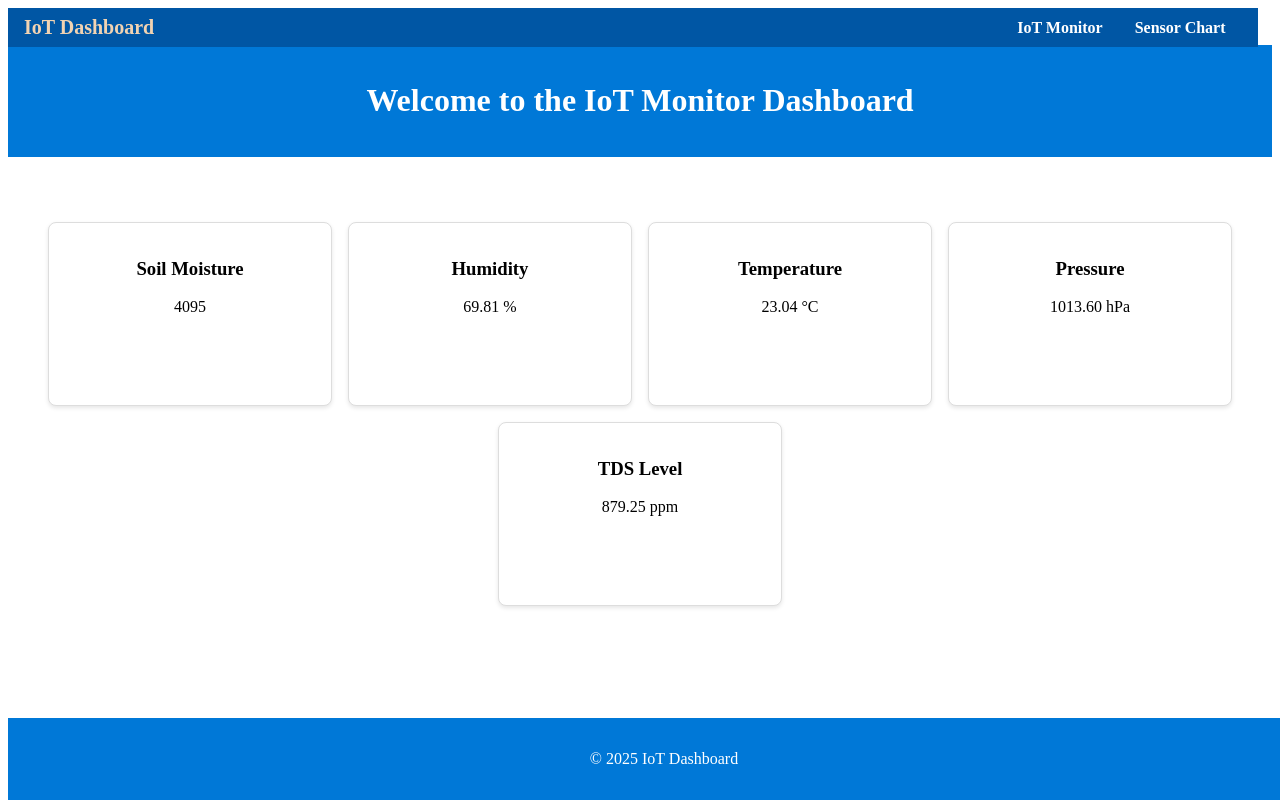
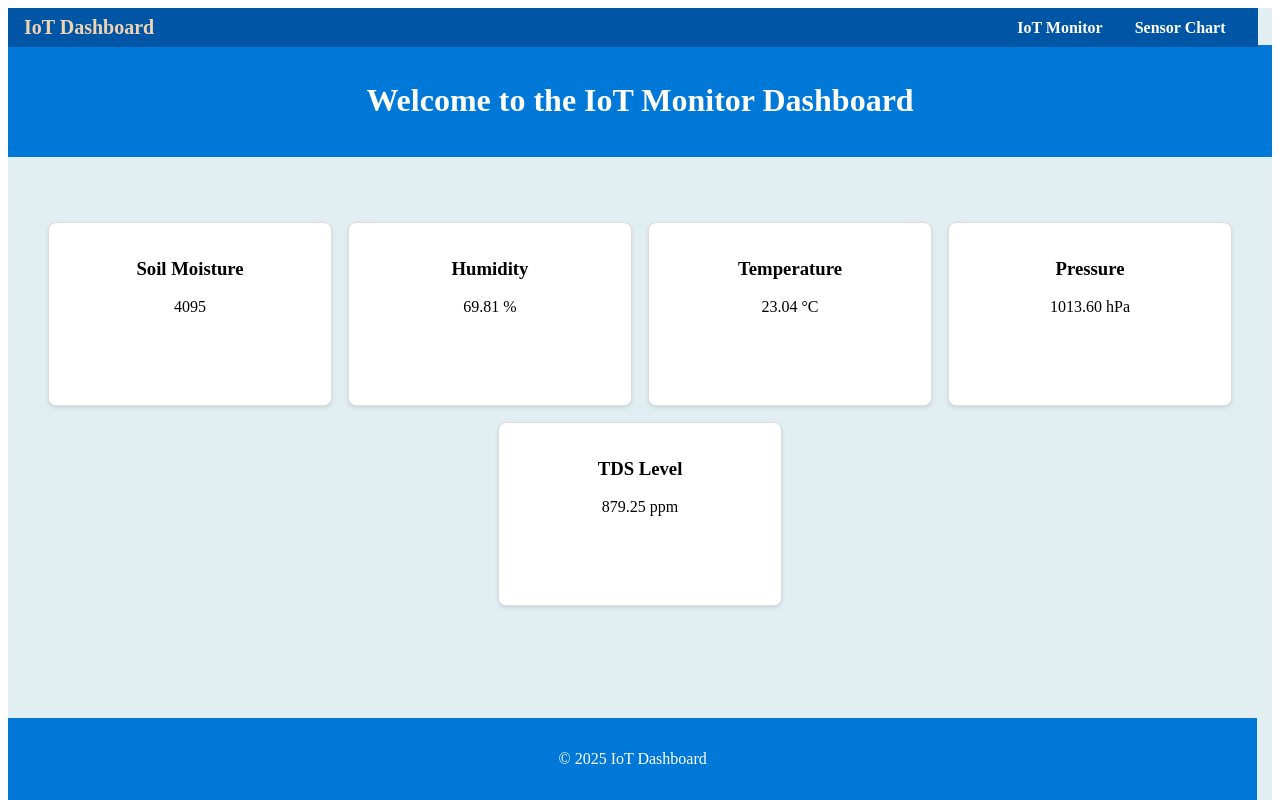
Before and after one commit to Pranab4321/iotMonitoringDashboard, a React (Create React App) app: page / in a window 1280 px wide. Shown: the top 800 px of the page. Built offline with nearby package versions, Linux system fonts and the light colour scheme.

Commit message:
ui modified by Pranab

```diff
--- /dev/null
+++ b/src/App.css
@@ -0,0 +1,3 @@
+.m-page {
+    background-color: rgb(225, 239, 242);
+  }
--- a/src/App.js
+++ b/src/App.js
@@ -2,10 +2,11 @@ import React from 'react';
 import Navbar from './components/Navbar';
 import IoTMonitor from './components/IoTMonitor';
 import SensorChart from './components/SensorChart';
+import './App.css';
 
 function App() {
   return (
-    <div>
+    <div className='m-page'>
       <Navbar />
       <div id="dashboard" style={{padding: '0.5rem 1rem',width:'95.1vw',height:"21px"}}></div>
       <header style={{ textAlign: 'center', padding: '1rem', backgroundColor: '#0078d7', color: 'white' }}>
@@ -16,7 +17,7 @@ function App() {
         <IoTMonitor />
         <SensorChart />
       </main>
-      <footer style={{ textAlign: 'center', padding: '1rem', backgroundColor: '#0078d7', color: 'white', position: 'fixed', bottom: 0, width: '100%' }}>
+      <footer style={{ textAlign: 'center', padding: '1rem', backgroundColor: '#0078d7', color: 'white', position: 'fixed', bottom: 0, width: '95.1vw' }}>
         <p>&copy; 2025 IoT Dashboard</p>
       </footer>
     </div>
```
